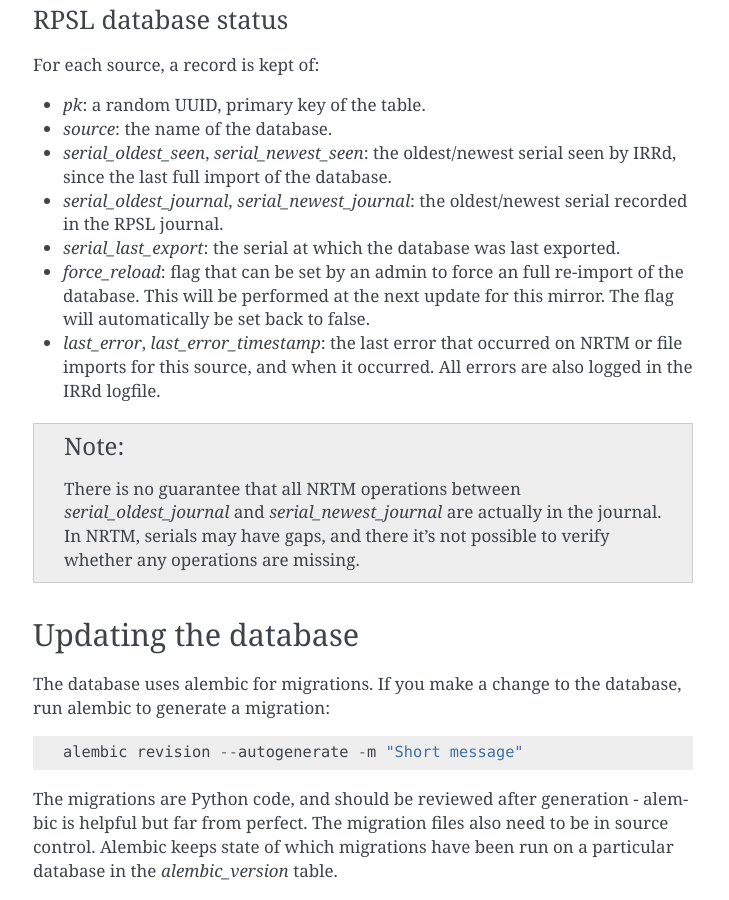
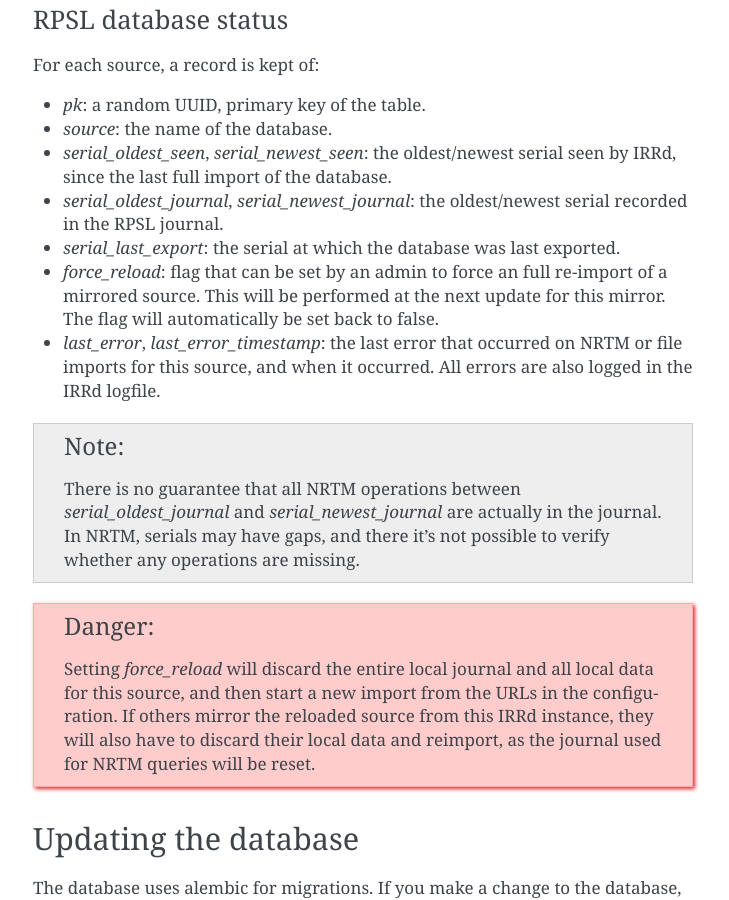
Before and after one commit to irrdnet/irrd, a Sphinx documentation site: the page built from docs/development/storage.rst, in a window 1280 px wide and 900 px high, scrolled down 1930 px. Shown: the whole window, without its empty margins (387-1116 px from the left). Built offline with Sphinx 7.4.7, drawn with Linux system fonts in a browser that asks for light colours; the version number could not be read and is left out.

Commit message:
Ref #24 - Add warning about force_reload and mirrors.

```diff
--- a/docs/development/storage.rst
+++ b/docs/development/storage.rst
@@ -102,7 +102,7 @@ For each source, a record is kept of:
   recorded in the RPSL journal.
 * `serial_last_export`: the serial at which the database was last exported.
 * `force_reload`: flag that can be set by an admin to force an full re-import
-  of the database. This will be performed at the next update for this mirror.
+  of a mirrored source. This will be performed at the next update for this mirror.
   The flag will automatically be set back to false.
 * `last_error`, `last_error_timestamp`: the last error that occurred on
   NRTM or file imports for this source, and when it occurred. All errors are
@@ -113,6 +113,13 @@ For each source, a record is kept of:
     `serial_oldest_journal` and `serial_newest_journal` are actually in the
     journal. In NRTM, serials may have gaps, and there it's not
     possible to verify whether any operations are missing.
+
+.. danger::
+    Setting `force_reload` will discard the entire local journal and all
+    local data for this source, and then start a new import from the URLs
+    in the configuration. If others mirror the reloaded source from this
+    IRRd instance, they will also have to discard their local data and
+    reimport, as the journal used for NRTM queries will be reset.
 
 
 Updating the database
```
